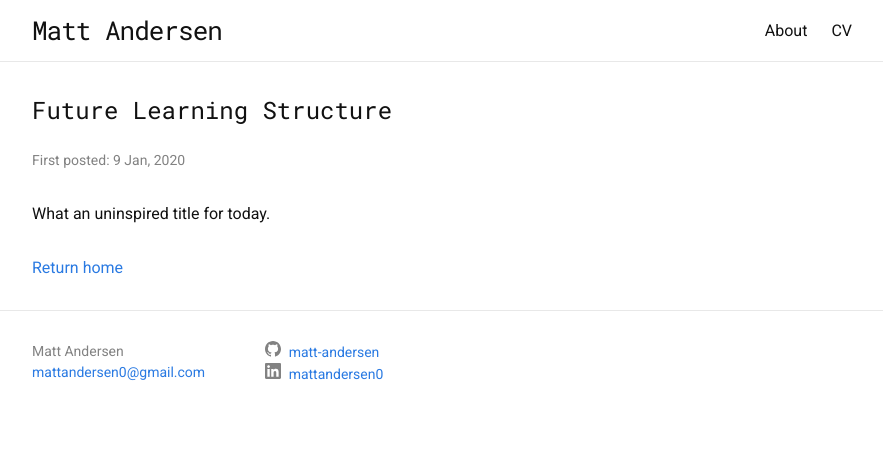
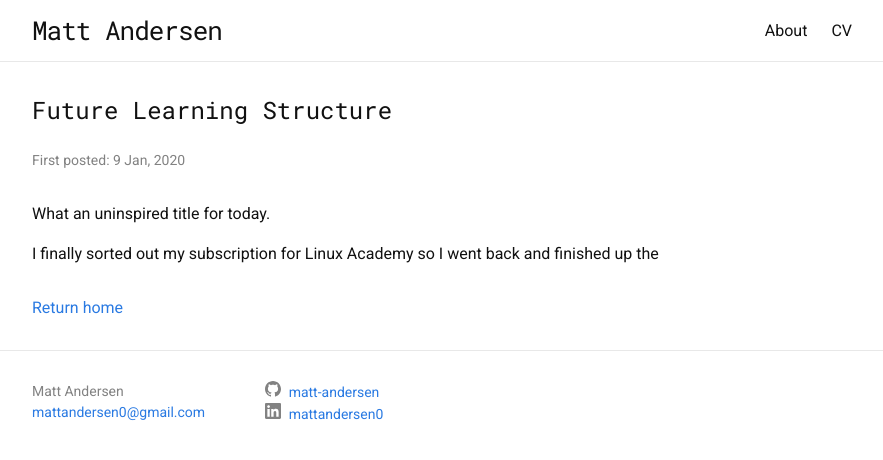
Before and after one commit to matt-andersen/mattandersen.dev, a Jekyll site: the page built from _posts/2020-01/2020-01-09-future-learning/2020-01-09-future-learning.md, in a window 1280 px wide. Shown: the top 460 px of the page, without its empty margins (198-1081 px from the left). Built offline with Jekyll 4.4.1, drawn with Linux system fonts in a browser that asks for light colours.

Commit message:
Edit today's post

```diff
--- a/_posts/2020-01/2020-01-09-future-learning/2020-01-09-future-learning.md
+++ b/_posts/2020-01/2020-01-09-future-learning/2020-01-09-future-learning.md
@@ -7,3 +7,5 @@ pin: false
 ---
 
 What an uninspired title for today.
+
+I finally sorted out my subscription for Linux Academy so I went back and finished up the
```
